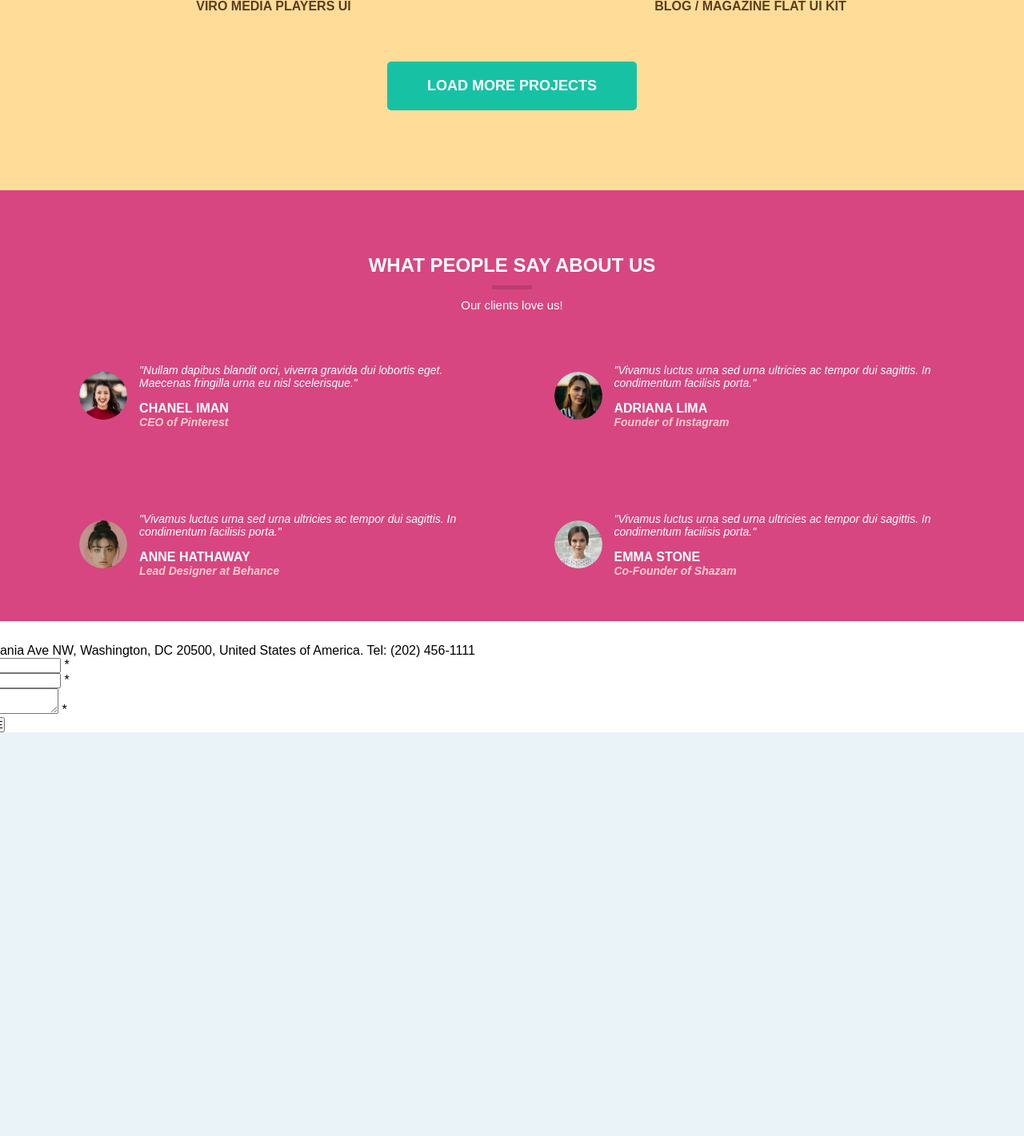
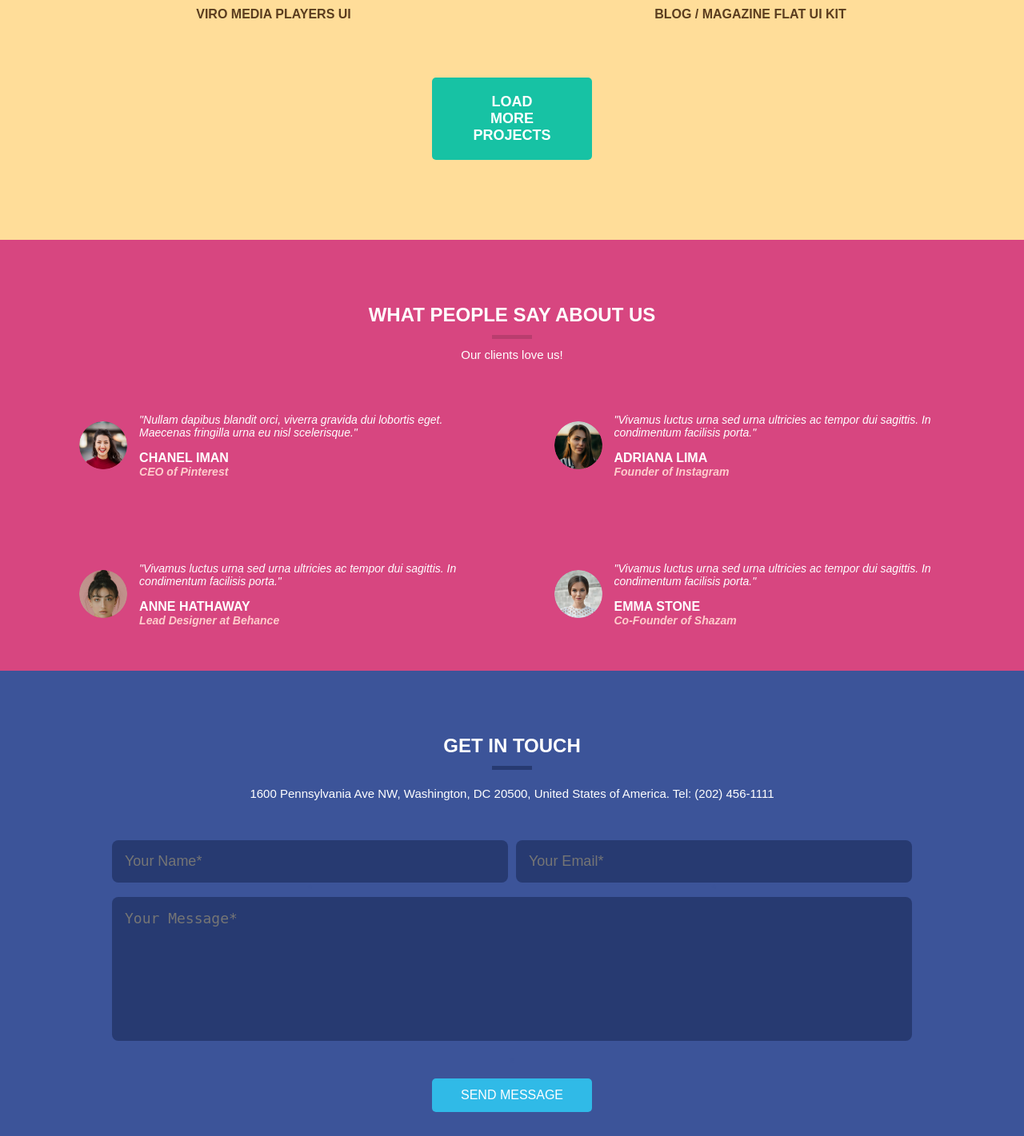
Before and after one commit to PetraSkolova/PRAX-DSY, a PHP site: page / in a window 1280 px wide; the page is wider, and only the part inside the window is pictured. Shown: the part 3836-5257 px from the top of that part at 80% size. Before the commit the page ends 4752 px from the top of that part, so only its background shows below. Run offline with PHP 8.4, Linux system fonts and the light colour scheme.

Commit message:
section  seven done

```diff
--- a/CUDA project/index.html
+++ b/CUDA project/index.html
@@ -339,6 +339,7 @@
                 Tel: (202) 456-1111</p>
                 </div>
 
+                <div class="container-seven"> <!-- Obalovací div na centrovanie -->
                     <div class="formular">
                         <form>
                             <div class="form-group">
@@ -358,6 +359,7 @@
                             <button type="submit">SEND MESSAGE</button>
                         </form>
                     </div>
+                </div>
             </section>
         </div>
     </main>
--- a/CUDA project/style.css
+++ b/CUDA project/style.css
@@ -622,3 +622,115 @@ h5 {
     font-style: italic;
     margin: 0;
 }
+/*<!--------------------------------section seven------------------------------> */
+.section-title-seven h1 {
+    text-align: center;
+    justify-content: center;
+    align-items: center;
+    padding-top: 80px;
+    width: 1440px;
+}
+
+.underline-seven {
+    width: 50px;
+    height: 5px;
+    background-color: #273a71;
+    margin: 11px auto;
+}
+
+.section-text-seven p {
+    display: inline-block;
+    position: relative;
+    align-items: center;
+    width: 1440px;
+    justify-content: center;
+    margin-bottom: 10px;
+    font-size: 15px;
+    padding-bottom: 10px;
+    text-align: center;
+    color: white;
+    width: 100%;
+    max-width: 1440px;
+    margin: 10px auto;
+}
+
+.seven-container {
+    display: flex;
+    background-color: #3c5499;
+    width: 100%;
+    max-width: 100%;
+    padding: 0;
+    flex-direction: column;
+    justify-content: center;
+    align-items: center;
+    text-align: center;
+}
+
+.container-seven {
+    display: flex;
+    justify-content: center;
+    align-items: center;
+}
+
+.formular {
+    display: flex;
+    flex-direction: column;
+    align-items: center;
+    width: 100%;
+    max-width: 1152px;
+    margin: 0 auto;
+    padding: 30px;
+}
+
+.form-group {
+    display: flex;
+    justify-content: space-between;
+    gap: 10px;
+    width: 1000px;
+}
+
+.input-wrapper {
+    width: 50%;
+}
+
+.textarea-wrapper {
+    position: relative;
+    width: 100%;
+}
+
+input, textarea {
+    width: 100%;
+    padding: 16px;
+    font-size: 18px;
+    border: none;
+    border-radius: 8px;
+    background: #273a71;
+    color: white;
+    box-sizing: border-box;
+}
+
+textarea {
+    height: 180px;
+    resize: none;
+    margin-bottom: 15px;
+}
+
+button {
+    background: #30bae7;
+    color: white;
+    border: none;
+    padding: 12px;
+    width: 200px;
+    border-radius: 5px;
+    cursor: pointer;
+    font-size: 16px;
+    margin-top: 10px;
+}
+
+button:hover {
+    background: #1a7cd8;
+}
+
+.required {
+    color: #3c5499;
+}
```
Lines whose indentation alone changed are shown as unchanged.
